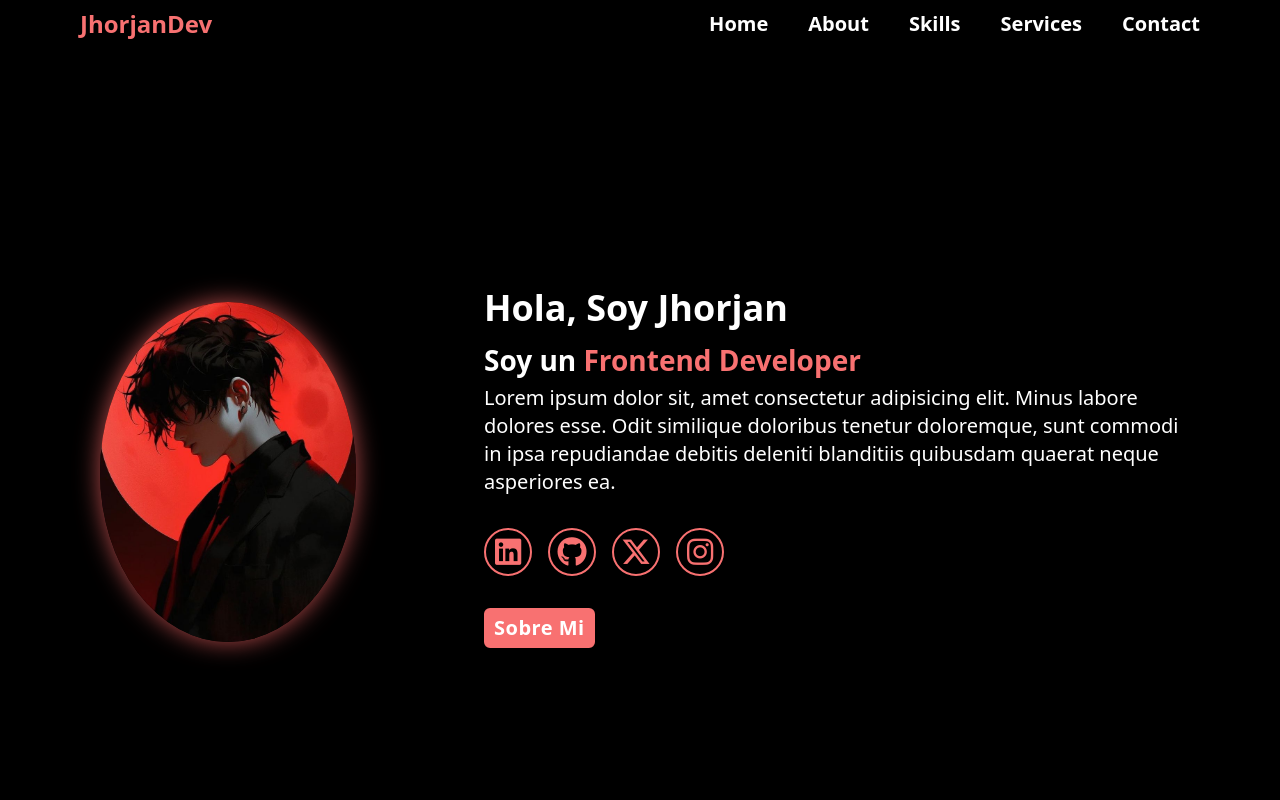
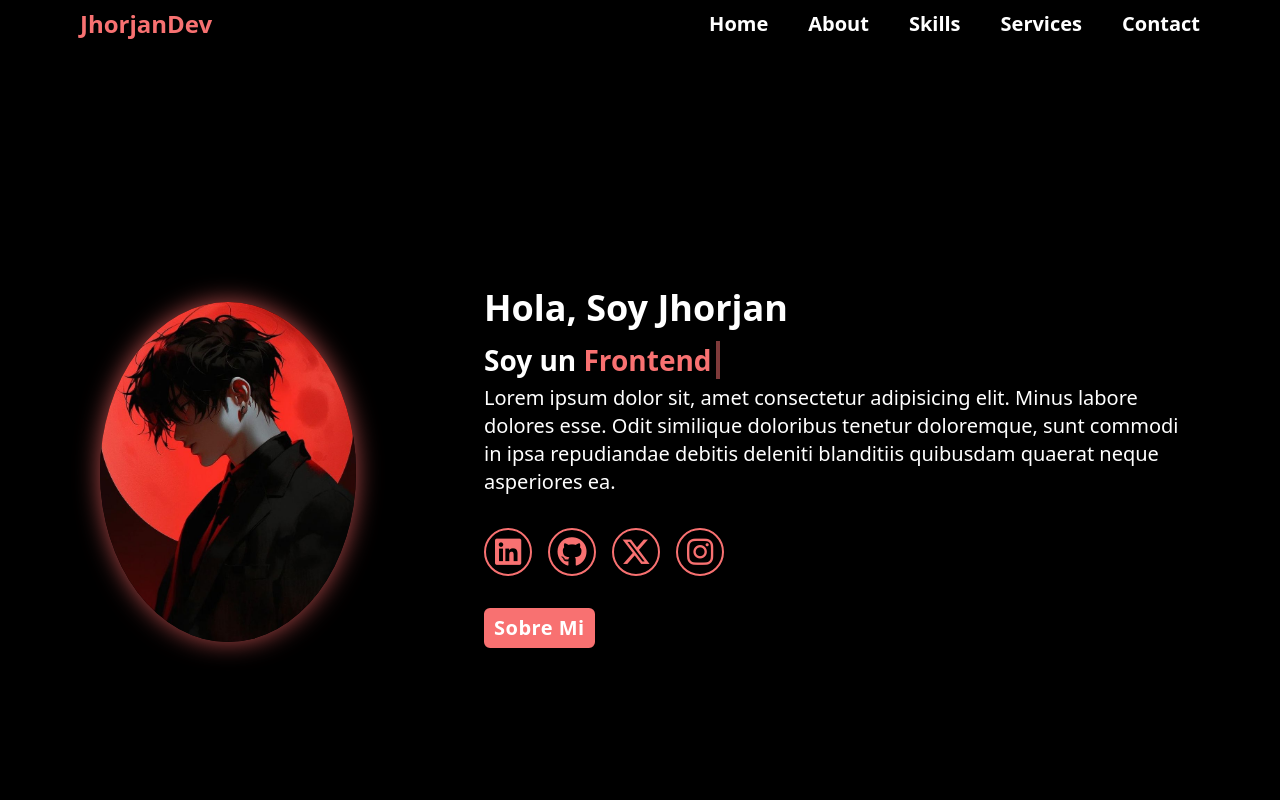
Before and after one commit to jhorjanmartinez/curriculum-vitae, an Angular app: page / in a window 1280 px wide. Shown: the top 800 px of the page. Built offline with nearby package versions, Linux system fonts and the light colour scheme.

Commit message:
refactor(home): replace css typing animation with ts logic and add memory leak prevention

```diff
--- a/src/app/jhorjanDev/pages/home-page/home-page.component.html
+++ b/src/app/jhorjanDev/pages/home-page/home-page.component.html
@@ -101,14 +101,12 @@
         >
           Hola, Soy Jhorjan
         </h1>
-        <h3
-          class="typing-text text-xl font-semibold sm:text-2xl mb-2 md:text-3xl lg:text-2xl xl:text-[28px]"
-        >
-          Soy un
-          <span
-            class="relative text-xl before:text-red-400 before:animate-type-words sm:text-xl md:text-3xl lg:text-2xl xl:text-[28px]"
-          ></span>
-        </h3>
+<h3 class="text-xl font-semibold sm:text-2xl mb-2 md:text-3xl lg:text-2xl xl:text-[28px] text-white">
+  Soy un
+  <span class="text-red-400 border-r-4 border-red-400 pr-1 animate-blink">
+    {{ currentWord }}
+  </span>
+</h3>
         <p
           class="mb-4 text-base sm:text-xl sm:mb-6 md:text-[28px] md:mb-8 lg:text-lg xl:text-xl"
         >
--- a/src/app/jhorjanDev/pages/home-page/home-page.component.ts
+++ b/src/app/jhorjanDev/pages/home-page/home-page.component.ts
@@ -1,17 +1,60 @@
-import { Component, Renderer2 } from '@angular/core';
+import { Component, OnDestroy, OnInit, Renderer2 } from '@angular/core';
 
 @Component({
   selector: 'app-home-page',
   templateUrl: './home-page.component.html',
   styleUrl: './home-page.component.css'
 })
-export class HomePageComponent {
+export class HomePageComponent implements OnInit, OnDestroy {
 
   public isOpen: boolean = false
+  private typingTimeoutId?: ReturnType<typeof setTimeout>;
+
+  words: string[] = ['Frontend Developer', 'Developer', 'Fullstack Developer'];
+  currentWord: string = '';
+  wordIndex: number = 0;
+  isDeleting: boolean = false;
 
   constructor(private renderer: Renderer2) {}
 
+  ngOnInit(): void {
+    this.typeEffect()
+  }
 
+  ngOnDestroy(): void {
+    if(this.typingTimeoutId){
+      clearTimeout(this.typingTimeoutId)
+    }
+  }
+
+typeEffect() {
+    const currentFullWord = this.words[this.wordIndex];
+
+    if (this.isDeleting) {
+      // Borrando letra por letra
+      this.currentWord = currentFullWord.substring(0, this.currentWord.length - 1);
+    } else {
+      // Escribiendo letra por letra
+      this.currentWord = currentFullWord.substring(0, this.currentWord.length + 1);
+    }
+
+    // Velocidades: Escribe normal (150ms), Borra rápido (50ms)
+    let typeSpeed = this.isDeleting ? 50 : 150;
+
+    if (!this.isDeleting && this.currentWord === currentFullWord) {
+      // Si terminó de escribir, hace una pausa larga antes de borrar
+      typeSpeed = 2000;
+      this.isDeleting = true;
+    } else if (this.isDeleting && this.currentWord === '') {
+      // Si terminó de borrar, salta a la siguiente palabra y hace una micro pausa
+      this.isDeleting = false;
+      this.wordIndex = (this.wordIndex + 1) % this.words.length;
+      typeSpeed = 500;
+    }
+
+    this.typingTimeoutId = setTimeout(() => this.typeEffect(), typeSpeed);
+    // setTimeout(() => this.typeEffect(), typeSpeed);
+  }
 
   menuOpen(){
     this.isOpen = !this.isOpen
--- a/tailwind.config.js
+++ b/tailwind.config.js
@@ -6,15 +6,14 @@ module.exports = {
   theme: {
     extend: {
       keyframes: {
-        words: {
-          '0%, 33%': { content: '"Frontend Developer"' },
-          '34%, 66%': { content: '"Developer"' },
-          '67%, 100%': { content: '"Fullstack Developer"' },
-        },
+        blink: {
+          '50%': { borderColor: 'transparent' },
+          '100%': { borderColor: 'inherit' }
+        }
       },
       animation: {
-        'type-words': 'words 20s infinite',
-      },
+        blink: "blink .7s infinite"
+      }
     },
   },
   plugins: [],
```
